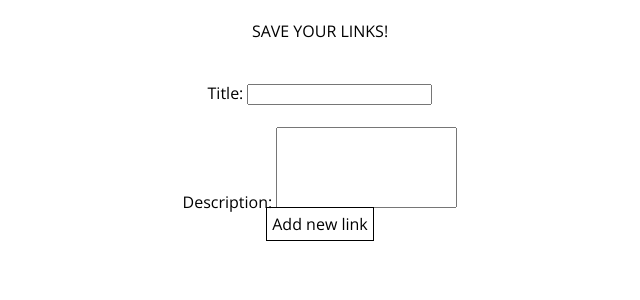
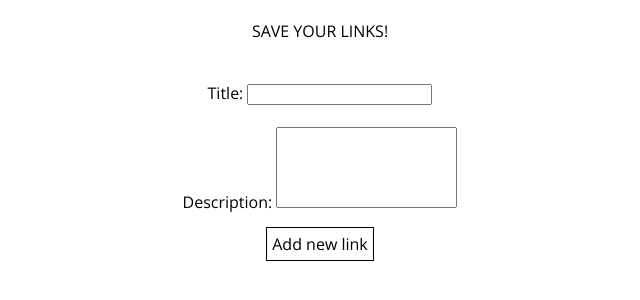
Before and after one commit to AdrianVillalbaSanchez/Algo-reactivo, a React (Create React App) app: page / in a window 1280 px wide. Shown: the top 300 px of the page, without its empty margins (320-960 px from the left). Built offline with nearby package versions, Linux system fonts and the light colour scheme.

Commit message:
textAreaForm moved

```diff
--- a/src/App.js
+++ b/src/App.js
@@ -52,7 +52,7 @@ class App extends Component {
           /> </div>
           <br />
 
-          <div>
+          <div className="textAreaForm">
             Description: <textarea className="textArea" name="message" rows="5" cols="20"></textarea>
           </div>
           <div className="btn" onClick={this.addLink.bind(this)}> Add new link </div>
--- a/src/index.css
+++ b/src/index.css
@@ -54,3 +54,7 @@ body {
 .textArea{
   resize: none;
 }
+
+.textAreaForm{
+  margin-bottom: 20px;
+}
```
